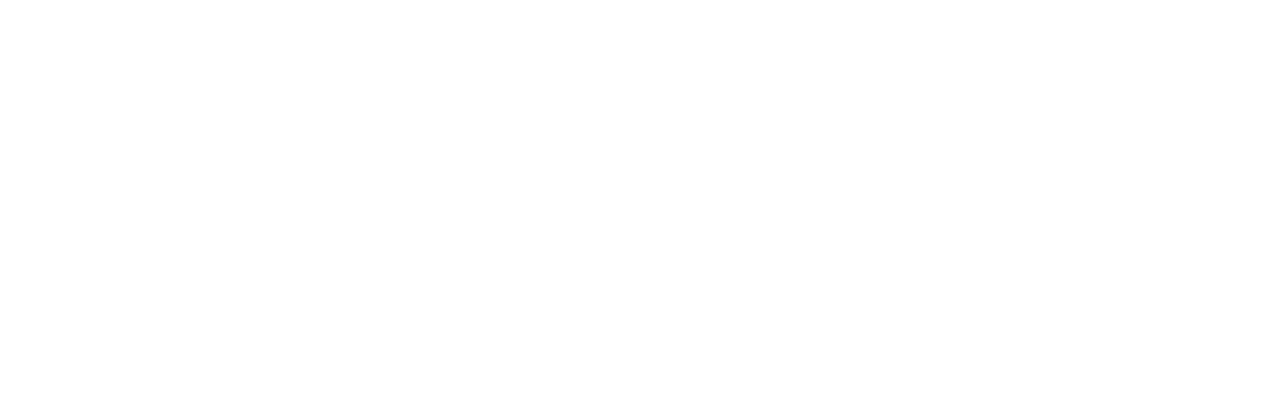
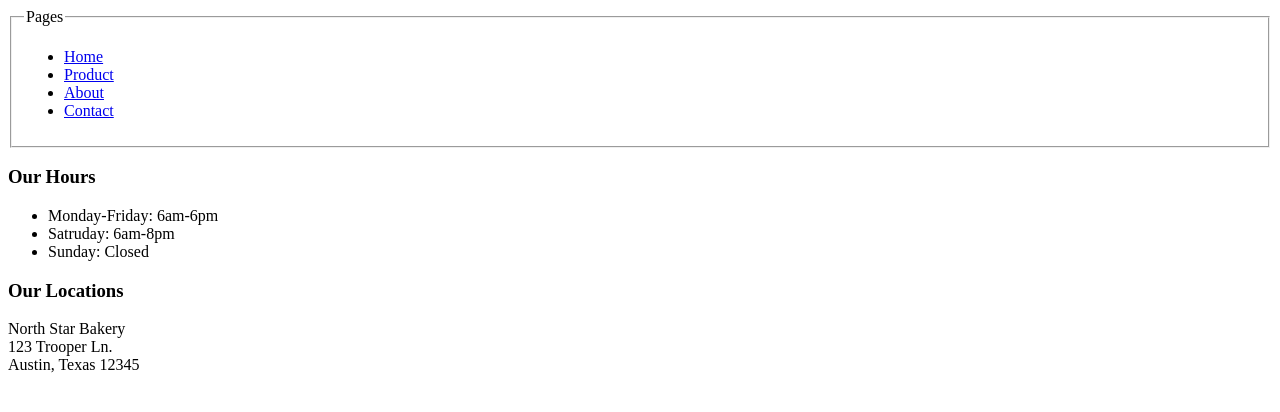
Before and after one commit to jkoebrick44/North-Star-Bakery, a plain HTML site: page contact.html in a window 1280 px wide. Drawn offline with Linux system fonts and the light colour scheme.

Commit message:
Upadated nav

```diff
--- a/contact.html
+++ b/contact.html
@@ -0,0 +1,37 @@
+<!DOCTYPE html>
+<html lang="en"></html>
+<head>
+    <meta charset="UTF-8">
+    <title>Contact North Star Bakery</title>
+</head>
+<body>
+    <fieldset>
+        <legend>Pages</legend>
+        <nav aria-label="Primary">
+            <ul>
+                <li><a href="index.html" aria-current="page">Home</a></li>
+                <li><a href="products.html">Product</a></li>
+                <li><a href="about.html">About<a></li>
+                <li><a href="contact.html">Contact</a></li>
+
+            </ul>
+        </nav>
+    </fieldset>
+
+
+    <section>
+      <h3>Our Hours</h3>
+        <ul>
+            <li>Monday-Friday: 6am-6pm</li>
+            <li>Satruday: 6am-8pm</li>
+            <li>Sunday: Closed</li>
+        </ul>
+
+        <h3>Our Locations</h3>
+        <p>
+            North Star Bakery<br>
+            123 Trooper Ln.<br>
+            Austin, Texas 12345
+        </p>
+    </section>
+</body>
```
Also changed, not shown: about.html (+3 -0 lines), products.html (+6 -3 lines).
